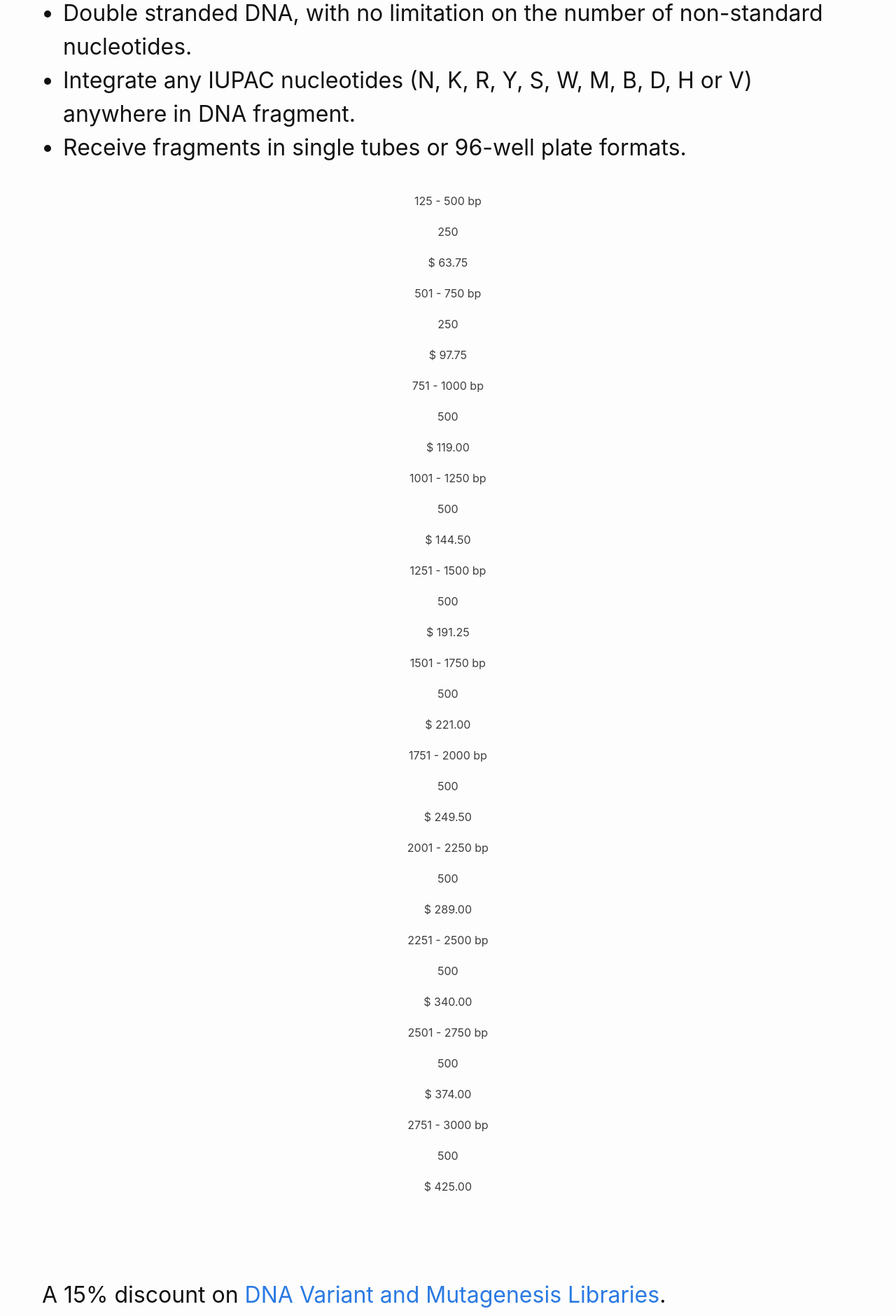
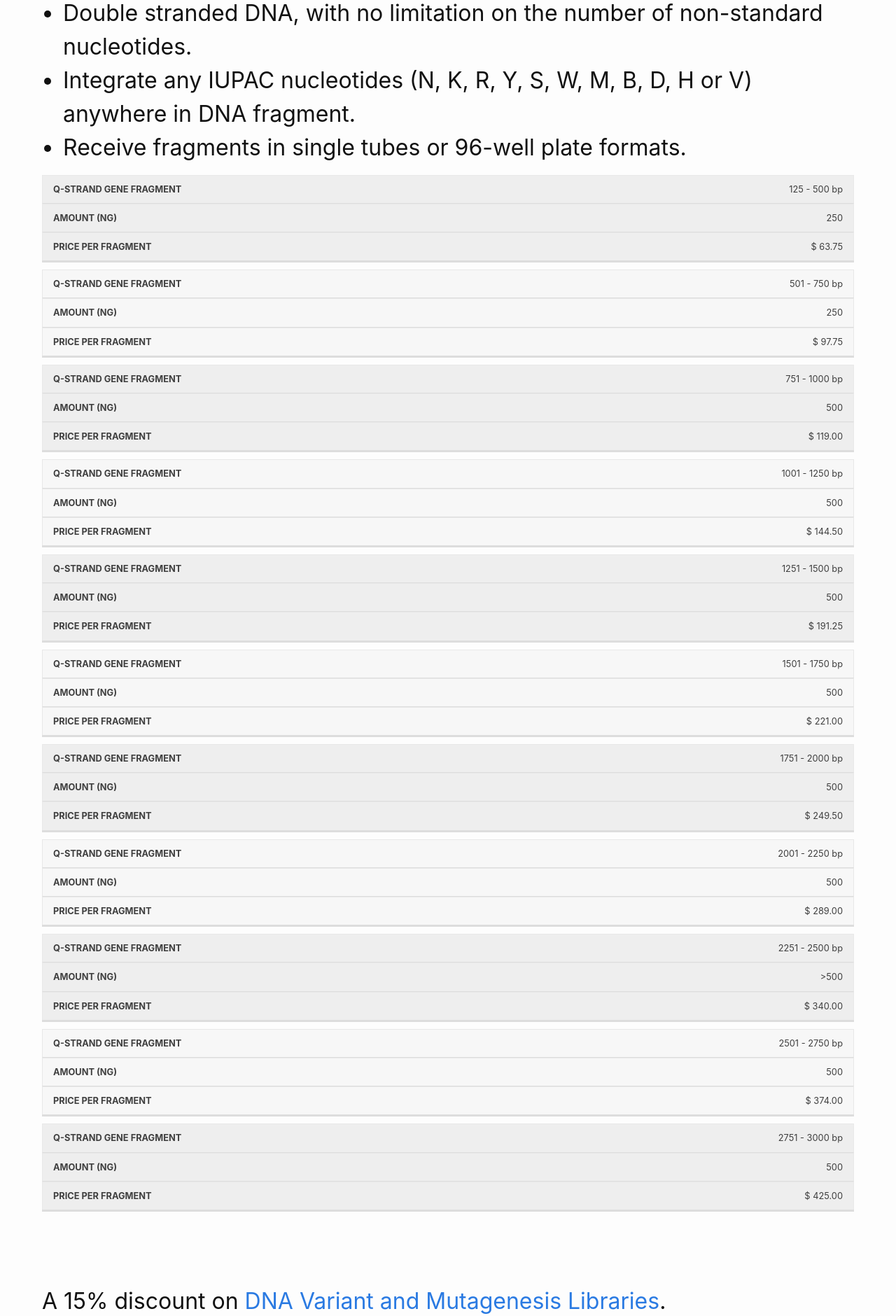
Before and after one commit to ConcordiaGenomeFoundry/concordiagenomefoundry.github.io, a Jekyll site: the page built from services.md, in a window 1280 px wide. Shown: the part 1374-3254 px from the top of the page at 70% size. Built offline with Jekyll 4.4.1, drawn with Linux system fonts in a browser that asks for light colours; cached includes are drawn as plain includes; some web fonts are replaced.

Commit message:
responsive table

```diff
--- a/assets/main.scss
+++ b/assets/main.scss
@@ -68,20 +68,22 @@
   font-size: 1.0vw;
 }
 
-table td{
-  background-color: transparent;
-  border: transparent;
+table {
+  width: 100%;
+  border-collapse: collapse;
 }
-
-table tr:nth-child(even){
-  background-color: transparent;
-  border: transparent;
+/* Zebra striping */
+tr:nth-of-type(odd) {
+  background: #eee;
 }
-
-table {
-  border-collapse: collapse;
-  border-spacing: 0;
-  border: transparent;
+th {
+  background: #333;
+  font-weight: bold;
+}
+td, th {
+  padding: 6px;
+  border: 1px solid #ccc;
+  text-align: left;
 }
 
 .title-mantis{
@@ -227,43 +229,66 @@
 @media
 only screen and (max-width: 760px),
 (min-device-width: 768px) and (max-device-width: 1024px)  {
-    .col-6, .col-6, input[type=submit] {
+    .col-6, .col-6, .col-3, input[type=submit] {
     width: 100%;
     margin-top: 0;
   }
 
-	/* Force table to not be like tables anymore */
-	table, thead, tbody, th, td, tr {
-		display: block;
-	}
+	table {
+    border: 0;
+  }
 
-	/* Hide table headers (but not display: none;, for accessibility) */
-	thead tr {
-		position: absolute;
-		top: -9999px;
-		left: -9999px;
-	}
+  table caption {
+    font-size: 1.3em;
+  }
 
-	tr {  }
+  table thead {
+    border: none;
+    clip: rect(0 0 0 0);
+    height: 1px;
+    margin: -1px;
+    overflow: hidden;
+    padding: 0;
+    position: absolute;
+    width: 1px;
+  }
 
-	td {
-		/* Behave  like a "row" */
-		border: none;
-		border-bottom: 1px solid #eee;
-		position: relative;
-		padding-left: 50%;
-	}
+  table tr {
+    border-bottom: 3px solid #ddd;
+    display: block;
+    margin-bottom: .625em;
+  }
 
-	td:before {
-		/* Now like a table header */
-		position: absolute;
-		/* Top/left values mimic padding */
-		top: 6px;
-		left: 6px;
-		width: 45%;
-		padding-right: 10px;
-		white-space: nowrap;
-	}
+  table td {
+    border-bottom: 1px solid #ddd;
+    display: block;
+    font-size: .8em;
+    text-align: right;
+  }
+
+  table td::before {
+    /*
+    * aria-label has no advantage, it won't be read inside a table
+    content: attr(aria-label);
+    */
+    content: attr(data-label);
+    float: left;
+    font-weight: bold;
+    text-transform: uppercase;
+  }
+
+  table td:last-child {
+    border-bottom: 0;
+  }
+
+  .team_image{
+    border: 4px solid black;
+    cursor: pointer;
+    border-radius: 50%;
+    max-width: 100px;
+  }
+
+
   .title-mantis{
     font-size:2vw;
     color: white;
--- a/services.md
+++ b/services.md
@@ -91,46 +91,62 @@
             <li>Receive fragments in single tubes or 96-well plate formats.</li>
         </ul>
     </div>
-    <div class="row">
-        <div class="col-2"></div>
-        <div class="col-8">
         <table>
             <thead>
                 <tr style="text-align: center;">
-                    <th>Q-Strand gene fragment</th>
-                    <th>Amount (ng)</th>
-                    <th>Price per fragment</th>
+                    <th scope="col">Q-Strand gene fragment</th>
+                    <th scope="col">Amount (ng)</th>
+                    <th scope="col">Price per fragment</th>
                 </tr>
             </thead>
             <tbody>
                 <tr style="text-align: center;">
-                    <td>125 - 500 bp</td> 	<td>250 </td> 	<td>$ 63.75 </td>
+                    <td data-label="Q-Strand gene fragment">125 - 500 bp</td>
+                    <td data-label="Amount (ng)">250 </td>
+                    <td data-label="Price per fragment">$ 63.75 </td>
                 </tr>
                 <tr style="text-align: center;">
-                    <td>501 - 750 bp</td> 	<td>250 </td>	<td>$ 97.75 </td></tr>
+                    <td data-label="Q-Strand gene fragment">501 - 750 bp</td>
+                    <td data-label="Amount (ng)">250 </td>
+                    <td data-label="Price per fragment">$ 97.75 </td></tr>
                 <tr style="text-align: center;">
-                    <td>751 - 1000 bp</td> 	<td>500 </td> 	<td>$ 119.00 </td></tr>
+                    <td data-label="Q-Strand gene fragment">751 - 1000 bp</td>
+                    <td data-label="Amount (ng)">500 </td>
+                    <td data-label="Price per fragment">$ 119.00 </td></tr>
                 <tr style="text-align: center;">
-                    <td>1001 - 1250 bp</td> 	<td>500 </td> 	<td>$ 144.50 </td></tr>
+                    <td data-label="Q-Strand gene fragment">1001 - 1250 bp</td>
+                    <td data-label="Amount (ng)">500 </td>
+                    <td data-label="Price per fragment">$ 144.50 </td></tr>
                 <tr style="text-align: center;">
-                    <td>1251 - 1500 bp</td> 	<td>500 </td> 	<td>$ 191.25 </td></tr>
+                    <td data-label="Q-Strand gene fragment">1251 - 1500 bp</td>
+                    <td data-label="Amount (ng)">500 </td>
+                    <td data-label="Price per fragment">$ 191.25 </td></tr>
                 <tr style="text-align: center;">
-                    <td>1501 - 1750 bp</td> 	<td>500 </td> 	<td>$ 221.00 </td></tr>
+                    <td data-label="Q-Strand gene fragment">1501 - 1750 bp</td>
+                    <td data-label="Amount (ng)">500 </td>
+                    <td data-label="Price per fragment">$ 221.00 </td></tr>
                 <tr style="text-align: center;">
-                    <td>1751 - 2000 bp</td> 	<td>500 </td> 	<td>$ 249.50 </td></tr>
+                    <td data-label="Q-Strand gene fragment">1751 - 2000 bp</td>
+                    <td data-label="Amount (ng)">500 </td>
+                    <td data-label="Price per fragment">$ 249.50 </td></tr>
                 <tr style="text-align: center;">
-                    <td>2001 - 2250 bp</td> 	<td>500 </td> 	<td>$ 289.00 </td></tr>
+                    <td data-label="Q-Strand gene fragment">2001 - 2250 bp</td>
+                    <td data-label="Amount (ng)">500 </td>
+                    <td data-label="Price per fragment">$ 289.00 </td></tr>
                 <tr style="text-align: center;">
-                    <td>2251 - 2500 bp</td> 	<td>500 </td> 	<td>$ 340.00 </td></tr>
+                    <td data-label="Q-Strand gene fragment">2251 - 2500 bp</td>
+                    <td data-label="Amount (ng)">>500 </td>
+                    <td data-label="Price per fragment">$ 340.00 </td></tr>
                 <tr style="text-align: center;">
-                    <td>2501 - 2750 bp</td> 	<td>500 </td> 	<td>$ 374.00 </td></tr>
+                    <td data-label="Q-Strand gene fragment">2501 - 2750 bp</td>
+                    <td data-label="Amount (ng)">500 </td>
+                    <td data-label="Price per fragment">$ 374.00 </td></tr>
                 <tr style="text-align: center;">
-                    <td>2751 - 3000 bp</td> 	<td>500 </td> 	<td>$ 425.00 </td></tr>
+                    <td data-label="Q-Strand gene fragment">2751 - 3000 bp</td>
+                    <td data-label="Amount (ng)">500 </td>
+                    <td data-label="Price per fragment">$ 425.00 </td></tr>
             </tbody>
         </table>
-        </div>
-        <div class="col-2"></div>
-    </div>
     <div class="text-services">
         A 15% discount on <a href="https://www.ranomics.com/variant-libraries">DNA Variant and Mutagenesis Libraries</a>.<br>
         <ul>
```
Also changed, not shown: _includes/home_content.html (+9 -14 lines), about.md (+3 -3 lines), 5 other files.
